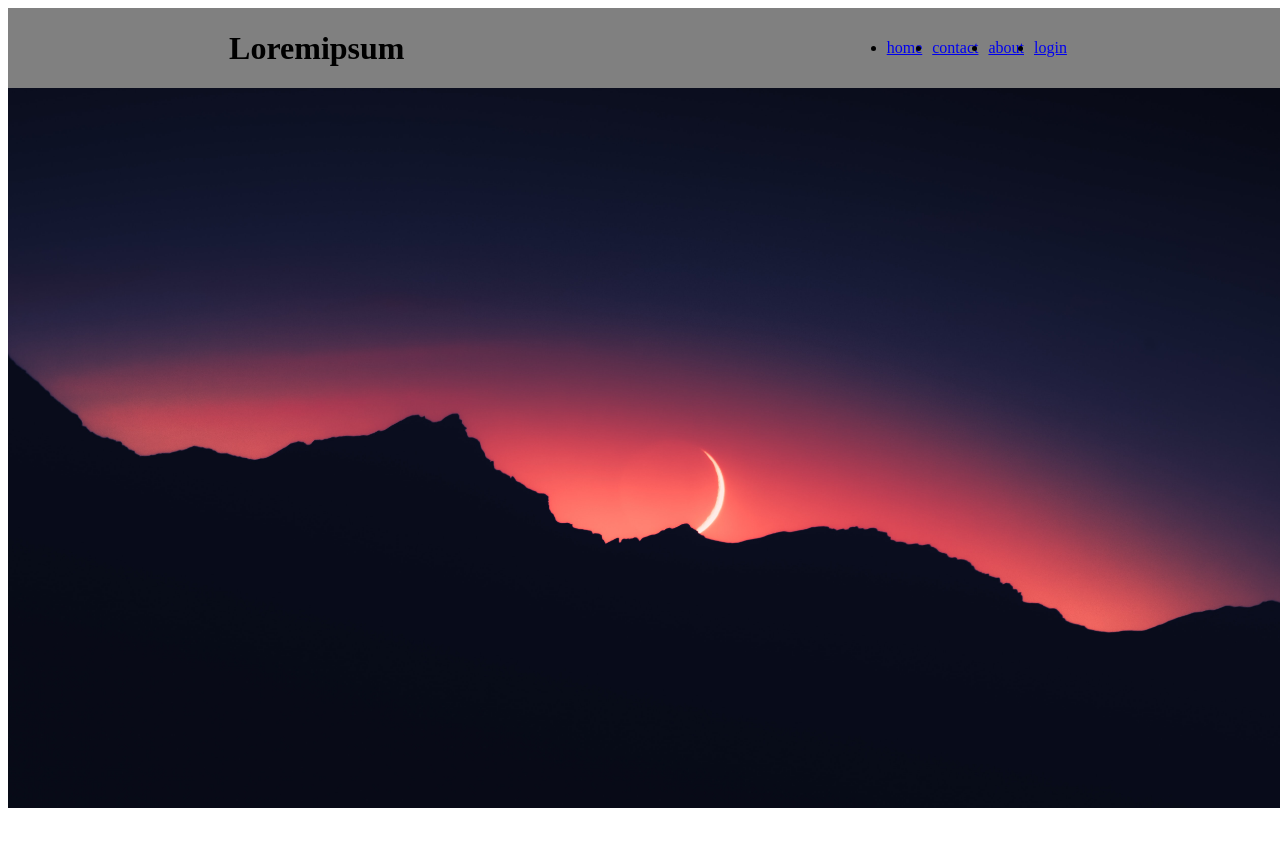
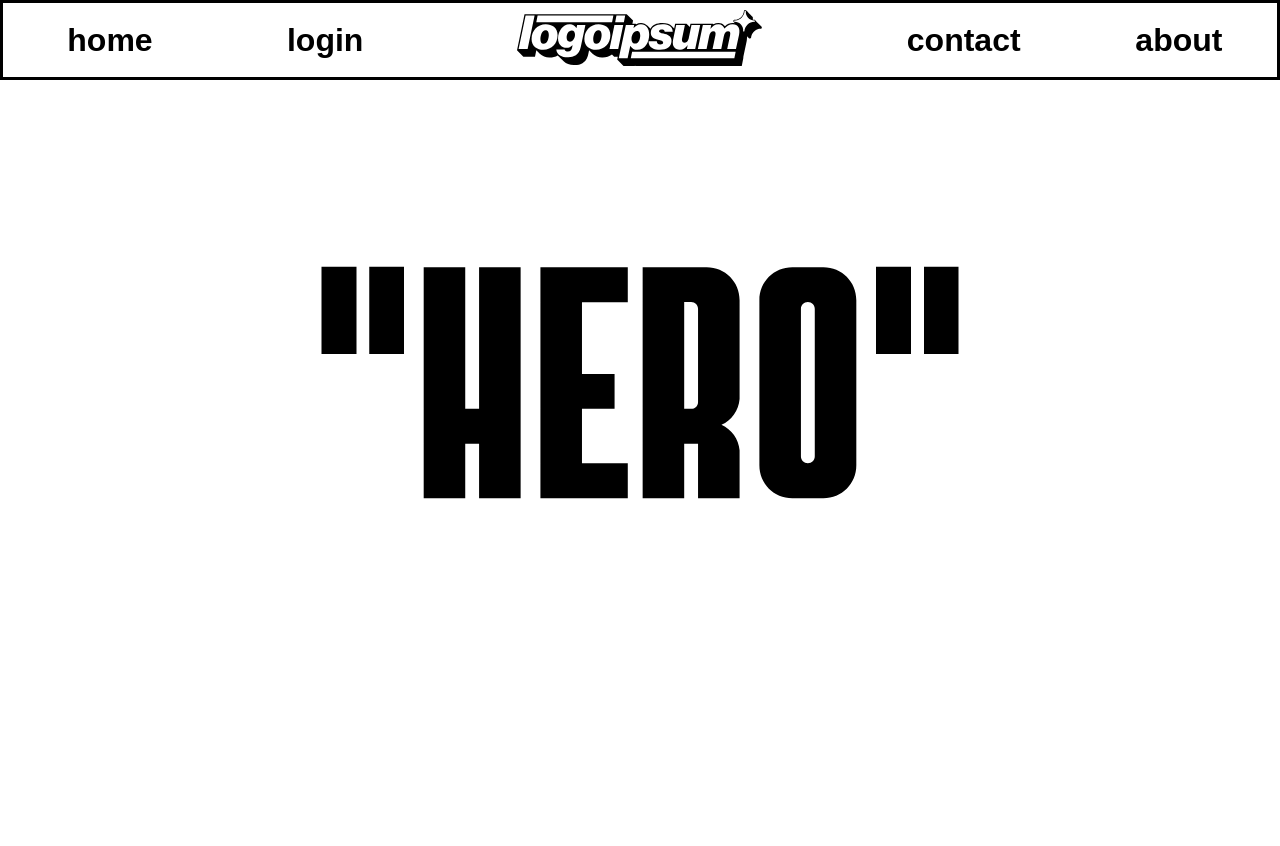
Before and after one commit to 23tostok/IA, a plain HTML site: page index.html in a window 1280 px wide. Before the commit the page ends 816 px from the top, so only its background shows below. Drawn offline with Linux system fonts and the light colour scheme.

Commit message:
Add header and hero

```diff
--- a/index.html
+++ b/index.html
@@ -8,17 +8,20 @@
 		<title>Internal Assessment</title>
 	</head>
 	<body>
-		<div class="wrapper">
 		<header>
-				<h1>Loremipsum</h1>
 			<ul>
 				<li><a href="#">home</a></li>
+				<li><a href="#">login</a></li>
+			</ul>
+			<div class="logo">
+				<img src="images/logo.svg" alt="" />
+			</div>
+			<ul>
 				<li><a href="#">contact</a></li>
 				<li><a href="#">about</a></li>
-					<li><a href="#">login</a></li>
 			</ul>
 		</header>
-
+		<div class="wrapper">
 			<div class="hero"></div>
 		</div>
 	</body>
--- a/style.css
+++ b/style.css
@@ -1,5 +1,18 @@
+@font-face {
+	font-family: "Rubik", sans-serif;
+	src: url("https://fonts.googleapis.com/css2?family=Rubik:ital,wght@0,300;0,400;0,500;0,600;0,700;0,800;0,900;1,300;1,400;1,500;1,600;1,700;1,800;1,900&display=swap");
+}
+
 * {
 	box-sizing: border-box;
+	margin: 0;
+	padding: 0;
+	text-decoration: none;
+}
+
+body {
+	width: 100vh;
+	height: auto;
 }
 
 .wrapper {
@@ -11,24 +24,46 @@
 
 header {
 	height: 10vh;
+	width: 100vw;
 	display: flex;
 	align-items: center;
 	justify-content: space-around;
-	background-color: grey;
+	border: 3px solid black;
+	position: sticky;
+	top: 0;
 }
 
-h1 {
+p {
+	width: 33%;
+}
+
+.logo {
+	width: 33%;
+	text-align: center;
+}
+
+img {
+	height: 3.5rem;
 }
 
 ul {
 	display: flex;
 	justify-content: space-around;
 	gap: 10px;
+	width: 33%;
+	list-style: none;
+}
+
+a {
+	color: black;
+	font-size: 2rem;
+	font-family: "Rubik", sans-serif;
+	font-weight: 800;
 }
 
 .hero {
-	background-image: url(images/background.jpg);
-	height: 90vh;
+	height: 80vh;
+	background-image: url(images/hero.png);
 	background-position: center;
-	background-size: cover;
+	background-repeat: no-repeat;
 }
```
Also changed, not shown: images/hero.png (added), images/logo.svg (added). Lines whose indentation alone changed are shown as unchanged.
